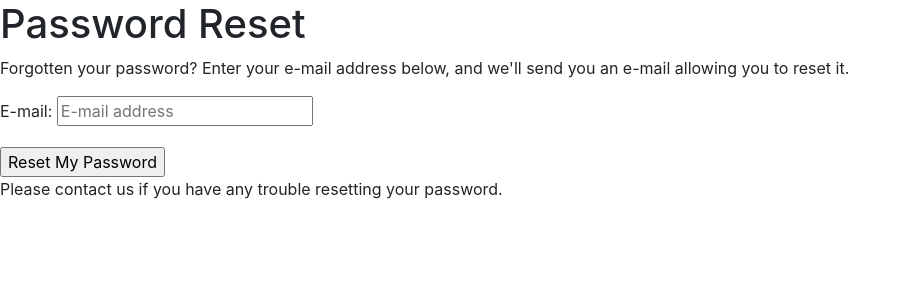
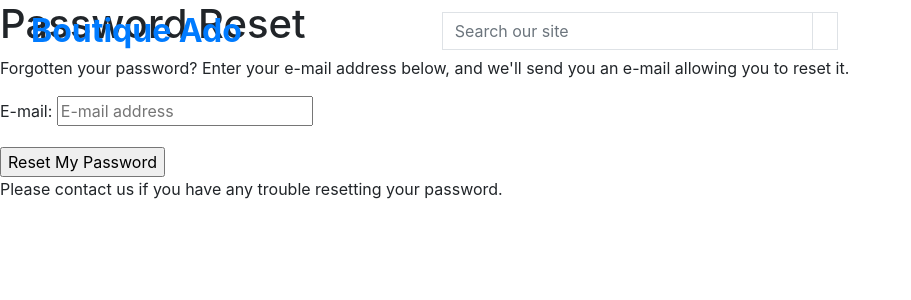
Before and after one commit to roeszler/boutique_ado, a Django app: page /accounts/password/reset/ in a window 1280 px wide. Shown: the top 300 px of the page, without its empty margins (0-911 px from the left). Run offline with Django 3.2, Linux system fonts and the light colour scheme.

Commit message:
add logo search and shopping bag to base.html

```diff
--- a/home_app/templates/home/index.html
+++ b/home_app/templates/home/index.html
@@ -21,7 +21,7 @@
             </h1>
             <div class="my-5">
                 <h4>
-                    <a href="#" class="shop-now-button btn btn-lg rounded-0 text-uppercase py-3"></a>
+                    <a href="" class="shop-now-button btn btn-lg rounded-0 text-uppercase py-3"></a>
                 </h4>
             </div>
         </div>
--- a/templates/base.html
+++ b/templates/base.html
@@ -39,7 +39,41 @@
 </head>
 
 <body>
-    <header class="container-fluid fixed-top"></header>
+    <header class="container-fluid fixed-top">
+        <div class="row">
+
+            <!-- to contain our logo and links -->
+            <div class="col-12 col-lg-4 my-auto py-1 py-1g-0 text-center text-lg-left">
+                <a href="{% url 'home' %}" class="nav-link main-logo-link">
+                    <h2 class="logo-front text-back my-0"><strong>Boutique Ado</strong></h2>
+                </a>
+            </div>
+
+            <!-- the main search bar -->
+            <div class="col-12 col-lg-4 my-auto py-1 py-1g-0">
+                <form method="GET" action="">
+                    <div class="input-group w-100">
+                        <input type="text" class="form-control border border-black rounded-0" name="q" placeholder="Search our site">
+                        <div class="input-group-append">
+                            <button class="form-control btn btn-black border border-black rounded-0" type="submit">
+                                <span class="icon">
+                                    <i class="fas fa-search"></i>
+                                </span>
+                            </button>
+                        </div>
+                    </div>
+                </form>
+            </div>
+
+            <!-- contain the account and shopping bag links -->
+            <div class="col-12 col-lg-4 my-auto py-1 py-1g-0">
+                <ul class="list-inline list-unstyled text-center text-lg-right my-0">
+                    <li class="list-inline-item dropdown"></li>
+                    <li class="list-inline-item"></li>
+                </ul>
+            </div>
+        </div>
+    </header>
 
     <!-- Message container -->
     {% if messages %}
```
